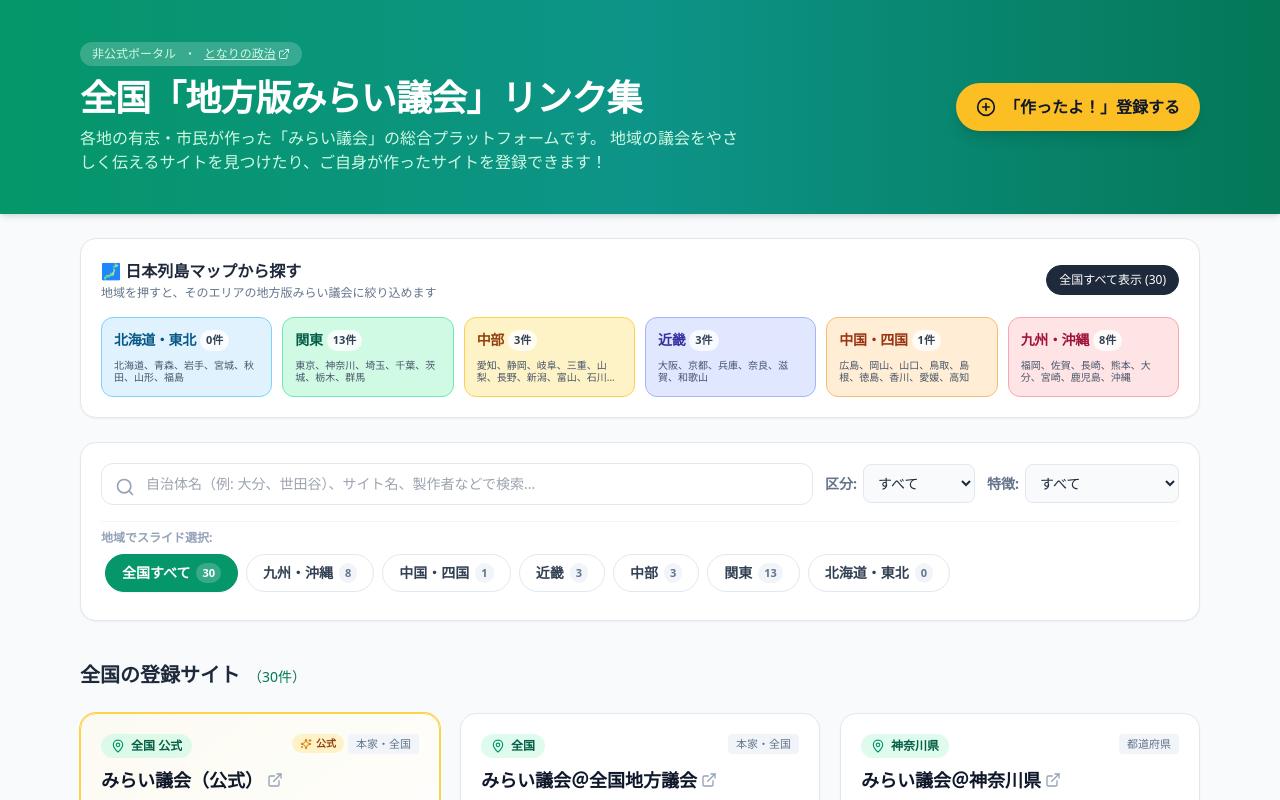
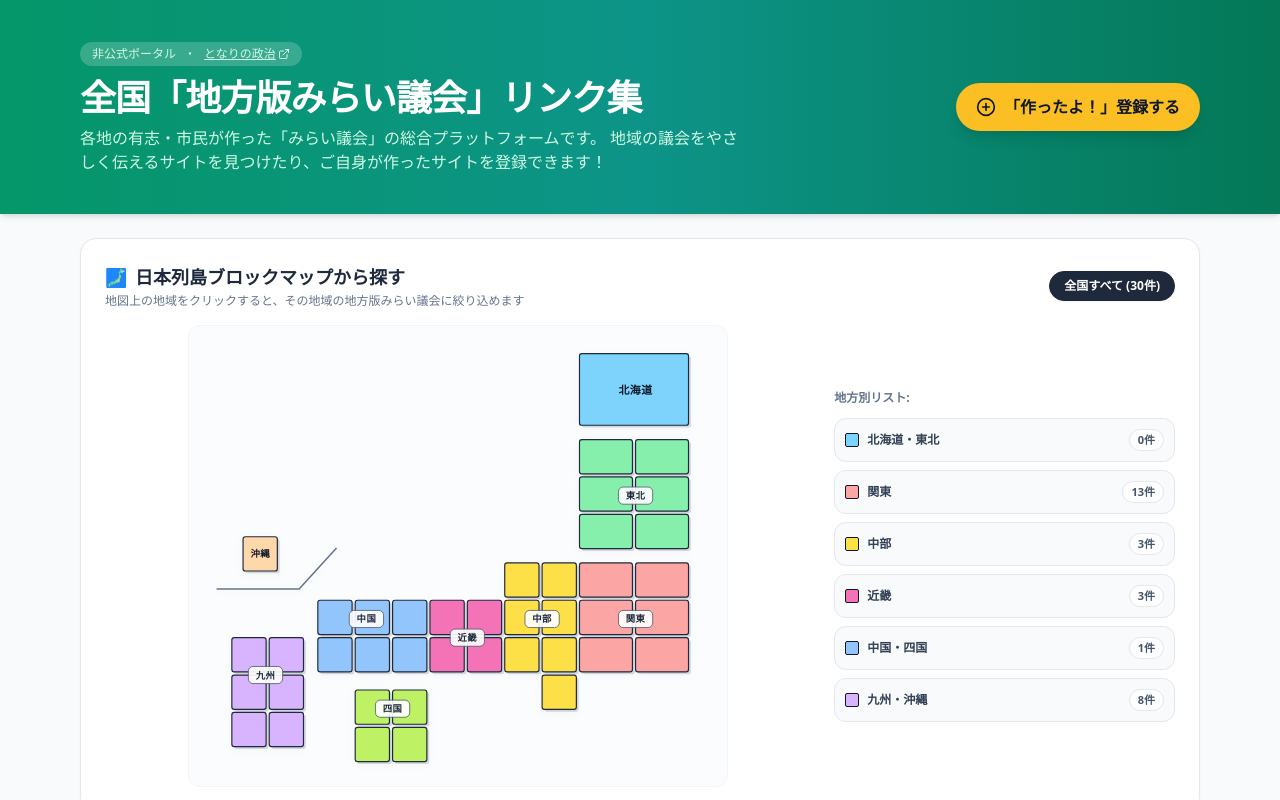
Before and after one commit to shiosasa/mirai-gikai-portal, a Next.js app: page / in a window 1280 px wide. Shown: the top 800 px of the page. Built offline with nearby package versions, Linux system fonts and the light colour scheme.

Commit message:
日本列島ブロックマップの沖縄位置と区切り線を画像に合わせて調整

```diff
--- a/src/components/japan-map.tsx
+++ b/src/components/japan-map.tsx
@@ -1,6 +1,6 @@
 "use client";
 
-import React from "react";
+import React, { useState } from "react";
 import { RegionCategory } from "@/types/portal";
 
 type JapanMapProps = {
@@ -9,77 +9,176 @@ type JapanMapProps = {
   siteCounts: Record<string, number>;
 };
 
-type RegionBlock = {
+type RegionDef = {
   id: RegionCategory;
   name: string;
-  shortName: string;
   color: string;
   hoverColor: string;
   selectedColor: string;
-  gridArea: string; // CSS Grid position
-  description: string;
+  borderColor: string;
+  textColor: string;
+  rects: { x: number; y: number; w: number; h: number }[];
+  center: { x: number; y: number };
 };
 
-const REGION_BLOCKS: RegionBlock[] = [
+// 添付画像に基づいたブロック日本地図の座標定義 (グリッドサイズ: 44px, 隙間: 4px)
+const S = 44; // 1マスのサイズ
+const G = 4;  // 隙間
+const U = S + G; // 1ユニット = 48px
+
+// 基準オフセット
+const OX = 30;
+const OY = 20;
+
+const REGIONS: RegionDef[] = [
   {
-    id: "北海道・東北",
-    name: "北海道・東北",
-    shortName: "北日本",
-    color: "bg-sky-100 text-sky-800 border-sky-300",
-    hoverColor: "hover:bg-sky-200",
-    selectedColor: "bg-sky-600 text-white border-sky-600 shadow-md",
-    gridArea: "hokkaido",
-    description: "北海道、青森、岩手、宮城、秋田、山形、福島",
+    id: "北海道・東北", // 北海道
+    name: "北海道",
+    color: "#7dd3fc",        // 水色
+    hoverColor: "#38bdf8",
+    selectedColor: "#0284c7",
+    borderColor: "#0369a1",
+    textColor: "#082f49",
+    rects: [
+      { x: OX + U * 9.5, y: OY + 0, w: U * 3 - G, h: U * 2 - G }, // 北海道大ブロック
+    ],
+    center: { x: OX + U * 11, y: OY + U * 1 - 2 },
+  },
+  {
+    id: "北海道・東北", // 東北
+    name: "東北",
+    color: "#86efac",        // 薄緑
+    hoverColor: "#4ade80",
+    selectedColor: "#16a34a",
+    borderColor: "#15803d",
+    textColor: "#14532d",
+    rects: [
+      { x: OX + U * 9.5, y: OY + U * 2.3, w: U * 1.5 - G, h: U - G },     // 青森
+      { x: OX + U * 11, y: OY + U * 2.3, w: U * 1.5 - G, h: U - G },     // 岩手
+      { x: OX + U * 9.5, y: OY + U * 3.3, w: U * 1.5 - G, h: U - G },     // 秋田
+      { x: OX + U * 11, y: OY + U * 3.3, w: U * 1.5 - G, h: U - G },       // 宮城
+      { x: OX + U * 9.5, y: OY + U * 4.3, w: U * 1.5 - G, h: U - G },     // 山形
+      { x: OX + U * 11, y: OY + U * 4.3, w: U * 1.5 - G, h: U - G },       // 福島
+    ],
+    center: { x: OX + U * 11, y: OY + U * 3.8 },
   },
   {
     id: "関東",
     name: "関東",
-    shortName: "関東",
-    color: "bg-emerald-100 text-emerald-800 border-emerald-300",
-    hoverColor: "hover:bg-emerald-200",
-    selectedColor: "bg-emerald-600 text-white border-emerald-600 shadow-md",
-    gridArea: "kanto",
-    description: "東京、神奈川、埼玉、千葉、茨城、栃木、群馬",
+    color: "#fca5a5",        // サーモンピンク
+    hoverColor: "#f87171",
+    selectedColor: "#dc2626",
+    borderColor: "#b91c1c",
+    textColor: "#7f1d1d",
+    rects: [
+      { x: OX + U * 9.5, y: OY + U * 5.6, w: U * 1.5 - G, h: U - G }, // 栃木
+      { x: OX + U * 11, y: OY + U * 5.6, w: U * 1.5 - G, h: U - G },   // 茨城
+      { x: OX + U * 9.5, y: OY + U * 6.6, w: U * 1.5 - G, h: U - G }, // 群馬・埼玉
+      { x: OX + U * 11, y: OY + U * 6.6, w: U * 1.5 - G, h: U - G },   // 千葉
+      { x: OX + U * 9.5, y: OY + U * 7.6, w: U * 1.5 - G, h: U - G }, // 東京
+      { x: OX + U * 11, y: OY + U * 7.6, w: U * 1.5 - G, h: U - G },   // 神奈川
+    ],
+    center: { x: OX + U * 11, y: OY + U * 7.1 },
   },
   {
     id: "中部",
     name: "中部",
-    shortName: "中部",
-    color: "bg-amber-100 text-amber-800 border-amber-300",
-    hoverColor: "hover:bg-amber-200",
-    selectedColor: "bg-amber-600 text-white border-amber-600 shadow-md",
-    gridArea: "chubu",
-    description: "愛知、静岡、岐阜、三重、山梨、長野、新潟、富山、石川、福井",
+    color: "#fde047",        // 黄色
+    hoverColor: "#facc15",
+    selectedColor: "#ca8a04",
+    borderColor: "#a16207",
+    textColor: "#713f12",
+    rects: [
+      { x: OX + U * 7.5, y: OY + U * 5.6, w: U - G, h: U - G },       // 新潟
+      { x: OX + U * 8.5, y: OY + U * 5.6, w: U - G, h: U - G },       // 富山
+      { x: OX + U * 7.5, y: OY + U * 6.6, w: U - G, h: U - G },       // 石川・福井
+      { x: OX + U * 8.5, y: OY + U * 6.6, w: U - G, h: U - G },       // 長野・山梨
+      { x: OX + U * 7.5, y: OY + U * 7.6, w: U - G, h: U - G },       // 岐阜
+      { x: OX + U * 8.5, y: OY + U * 7.6, w: U - G, h: U - G },       // 静岡・愛知
+      { x: OX + U * 8.5, y: OY + U * 8.6, w: U - G, h: U - G },       // 三重
+    ],
+    center: { x: OX + U * 8.5, y: OY + U * 7.1 },
   },
   {
     id: "近畿",
     name: "近畿",
-    shortName: "近畿",
-    color: "bg-indigo-100 text-indigo-800 border-indigo-300",
-    hoverColor: "hover:bg-indigo-200",
-    selectedColor: "bg-indigo-600 text-white border-indigo-600 shadow-md",
-    gridArea: "kinki",
-    description: "大阪、京都、兵庫、奈良、滋賀、和歌山",
+    color: "#f472b6",        // ピンク
+    hoverColor: "#ec4899",
+    selectedColor: "#db2777",
+    borderColor: "#be185d",
+    textColor: "#831843",
+    rects: [
+      { x: OX + U * 5.5, y: OY + U * 6.6, w: U - G, h: U - G }, // 京都・滋賀
+      { x: OX + U * 6.5, y: OY + U * 6.6, w: U - G, h: U - G }, // 兵庫・大阪
+      { x: OX + U * 5.5, y: OY + U * 7.6, w: U - G, h: U - G }, // 奈良
+      { x: OX + U * 6.5, y: OY + U * 7.6, w: U - G, h: U - G }, // 和歌山
+    ],
+    center: { x: OX + U * 6.5, y: OY + U * 7.6 },
   },
   {
-    id: "中国・四国",
-    name: "中国・四国",
-    shortName: "中四国",
-    color: "bg-orange-100 text-orange-800 border-orange-300",
-    hoverColor: "hover:bg-orange-200",
-    selectedColor: "bg-orange-600 text-white border-orange-600 shadow-md",
-    gridArea: "chugoku_shikoku",
-    description: "広島、岡山、山口、鳥取、島根、徳島、香川、愛媛、高知",
+    id: "中国・四国", // 中国
+    name: "中国",
+    color: "#93c5fd",        // 青
+    hoverColor: "#60a5fa",
+    selectedColor: "#2563eb",
+    borderColor: "#1d4ed8",
+    textColor: "#1e3a8a",
+    rects: [
+      { x: OX + U * 3.5, y: OY + U * 6.6, w: U - G, h: U - G }, // 鳥取
+      { x: OX + U * 4.5, y: OY + U * 6.6, w: U - G, h: U - G }, // 岡山
+      { x: OX + U * 2.5, y: OY + U * 6.6, w: U - G, h: U - G }, // 島根
+      { x: OX + U * 2.5, y: OY + U * 7.6, w: U - G, h: U - G }, // 山口
+      { x: OX + U * 3.5, y: OY + U * 7.6, w: U - G, h: U - G }, // 広島
+      { x: OX + U * 4.5, y: OY + U * 7.6, w: U - G, h: U - G }, // 瀬戸内
+    ],
+    center: { x: OX + U * 3.8, y: OY + U * 7.1 },
   },
   {
-    id: "九州・沖縄",
-    name: "九州・沖縄",
-    shortName: "九州・沖縄",
-    color: "bg-rose-100 text-rose-800 border-rose-300",
-    hoverColor: "hover:bg-rose-200",
-    selectedColor: "bg-rose-600 text-white border-rose-600 shadow-md",
-    gridArea: "kyushu",
-    description: "福岡、佐賀、長崎、熊本、大分、宮崎、鹿児島、沖縄",
+    id: "中国・四国", // 四国
+    name: "四国",
+    color: "#bef264",        // 黄緑
+    hoverColor: "#a3e635",
+    selectedColor: "#65a30d",
+    borderColor: "#4d7c0f",
+    textColor: "#365314",
+    rects: [
+      { x: OX + U * 3.5, y: OY + U * 9.0, w: U - G, h: U - G }, // 香川
+      { x: OX + U * 4.5, y: OY + U * 9.0, w: U - G, h: U - G }, // 徳島
+      { x: OX + U * 3.5, y: OY + U * 10.0, w: U - G, h: U - G },// 愛媛
+      { x: OX + U * 4.5, y: OY + U * 10.0, w: U - G, h: U - G },// 高知
+    ],
+    center: { x: OX + U * 4.5, y: OY + U * 9.5 },
+  },
+  {
+    id: "九州・沖縄", // 九州
+    name: "九州",
+    color: "#d8b4fe",        // 紫
+    hoverColor: "#c084fc",
+    selectedColor: "#9333ea",
+    borderColor: "#7e22ce",
+    textColor: "#581c87",
+    rects: [
+      { x: OX + U * 0.2, y: OY + U * 7.6, w: U - G, h: U - G }, // 福岡
+      { x: OX + U * 1.2, y: OY + U * 7.6, w: U - G, h: U - G }, // 大分
+      { x: OX + U * 0.2, y: OY + U * 8.6, w: U - G, h: U - G }, // 佐賀・長崎
+      { x: OX + U * 1.2, y: OY + U * 8.6, w: U - G, h: U - G }, // 熊本
+      { x: OX + U * 0.2, y: OY + U * 9.6, w: U - G, h: U - G }, // 鹿児島
+      { x: OX + U * 1.2, y: OY + U * 9.6, w: U - G, h: U - G }, // 宮崎
+    ],
+    center: { x: OX + U * 1.1, y: OY + U * 8.6 },
+  },
+  {
+    id: "九州・沖縄", // 沖縄
+    name: "沖縄",
+    color: "#fed7aa",        // オレンジ
+    hoverColor: "#fdba74",
+    selectedColor: "#ea580c",
+    borderColor: "#c2410c",
+    textColor: "#7c2d12",
+    rects: [
+      { x: OX + U * 0.5, y: OY + U * 4.9, w: U - G, h: U - G }, // 沖縄（枠内）
+    ],
+    center: { x: OX + U * 0.5 + (U - G) / 2, y: OY + U * 4.9 + (U - G) / 2 },
   },
 ];
 
@@ -88,71 +187,185 @@ export function JapanMap({
   onSelectRegion,
   siteCounts,
 }: JapanMapProps) {
+  const [hoveredRegion, setHoveredRegion] = useState<string | null>(null);
+
+  // 凡例リスト
+  const LEGEND_ITEMS = [
+    { label: "北海道・東北", color: "#7dd3fc", sub: "北海道・東北地方" },
+    { label: "関東", color: "#fca5a5", sub: "東京・神奈川・千葉など" },
+    { label: "中部", color: "#fde047", sub: "愛知・静岡・岐阜など" },
+    { label: "近畿", color: "#f472b6", sub: "大阪・兵庫・京都など" },
+    { label: "中国・四国", color: "#93c5fd", sub: "広島・岡山・四国など" },
+    { label: "九州・沖縄", color: "#d8b4fe", sub: "福岡・大分・沖縄など" },
+  ];
+
   return (
-    <div className="bg-white rounded-2xl border border-slate-200 p-5 shadow-sm">
+    <div className="bg-white rounded-2xl border border-slate-200 p-4 sm:p-6 shadow-sm">
       <div className="flex flex-col sm:flex-row justify-between items-start sm:items-center gap-2 mb-4">
         <div>
-          <h3 className="text-base font-bold text-slate-800 flex items-center gap-2">
-            🗾 日本列島マップから探す
+          <h3 className="text-base sm:text-lg font-bold text-slate-800 flex items-center gap-2">
+            <span>🗾</span> 日本列島ブロックマップから探す
           </h3>
           <p className="text-xs text-slate-500 mt-0.5">
-            地域を押すと、そのエリアの地方版みらい議会に絞り込めます
+            地図上の地域をクリックすると、その地域の地方版みらい議会に絞り込めます
           </p>
         </div>
         <button
           onClick={() => onSelectRegion("すべて")}
-          className={`text-xs px-3 py-1.5 rounded-full border transition-colors ${
+          className={`text-xs px-3.5 py-1.5 rounded-full border font-bold transition-all ${
             selectedRegion === "すべて"
-              ? "bg-slate-800 text-white border-slate-800"
+              ? "bg-slate-800 text-white border-slate-800 shadow-sm"
               : "bg-slate-100 text-slate-600 border-slate-200 hover:bg-slate-200"
           }`}
         >
-          全国すべて表示 ({siteCounts["すべて"] ?? 0})
+          全国すべて ({siteCounts["すべて"] ?? 0}件)
         </button>
       </div>
 
-      {/* 日本地図風のブロック配置グリッド */}
-      <div className="grid grid-cols-2 sm:grid-cols-3 md:grid-cols-6 gap-2.5">
-        {REGION_BLOCKS.map((block) => {
-          const isSelected = selectedRegion === block.id;
-          const count = siteCounts[block.id] ?? 0;
+      <div className="grid grid-cols-1 lg:grid-cols-12 gap-6 items-center">
+        {/* SVG ブロック日本地図 */}
+        <div className="lg:col-span-8 w-full max-w-[540px] mx-auto bg-slate-50/50 rounded-xl p-3 border border-slate-100">
+          <svg
+            viewBox="0 0 660 560"
+            className="w-full h-auto select-none"
+            style={{ filter: "drop-shadow(0 2px 4px rgba(0,0,0,0.03))" }}
+          >
+            {/* 沖縄の区切り線（沖縄ブロックの下に水平線、右に斜め上） */}
+            <path
+              d={`M ${OX - 10} ${OY + U * 6.3} L ${OX + U * 2.0} ${OY + U * 6.3} L ${OX + U * 3.0} ${OY + U * 5.2}`}
+              fill="none"
+              stroke="#64748b"
+              strokeWidth="2"
+            />
+
+            {REGIONS.map((region, idx) => {
+              const isSelected = selectedRegion === region.id;
+              const isHovered = hoveredRegion === region.id;
+
+              return (
+                <g
+                  key={`${region.name}-${idx}`}
+                  className="cursor-pointer transition-all duration-150"
+                  onClick={() => onSelectRegion(isSelected ? "すべて" : region.id)}
+                  onMouseEnter={() => setHoveredRegion(region.id)}
+                  onMouseLeave={() => setHoveredRegion(null)}
+                >
+                  {/* 各ブロック（影） */}
+                  {region.rects.map((r, i) => (
+                    <rect
+                      key={`shadow-${i}`}
+                      x={r.x + 3}
+                      y={r.y + 3}
+                      width={r.w}
+                      height={r.h}
+                      rx={3}
+                      fill="#64748b"
+                      opacity={0.25}
+                    />
+                  ))}
+
+                  {/* 各ブロック本体 */}
+                  {region.rects.map((r, i) => (
+                    <rect
+                      key={`rect-${i}`}
+                      x={r.x}
+                      y={r.y}
+                      width={r.w}
+                      height={r.h}
+                      rx={3}
+                      fill={
+                        isSelected
+                          ? region.selectedColor
+                          : isHovered
+                          ? region.hoverColor
+                          : region.color
+                      }
+                      stroke="#1e293b"
+                      strokeWidth={isSelected ? 2.5 : 1.5}
+                      className="transition-colors duration-150"
+                    />
+                  ))}
+
+                  {/* 地域名バッジ（白背景ピル） */}
+                  {region.name !== "北海道" && region.name !== "沖縄" && (
+                    <rect
+                      x={region.center.x - 22}
+                      y={region.center.y - 11}
+                      width={44}
+                      height={22}
+                      rx={6}
+                      fill={isSelected ? "#0f172a" : "rgba(255, 255, 255, 0.9)"}
+                      stroke={isSelected ? "#ffffff" : "#475569"}
+                      strokeWidth={1}
+                      className="pointer-events-none shadow-sm"
+                    />
+                  )}
+
+                  {/* 地域名テキスト */}
+                  <text
+                    x={region.center.x}
+                    y={region.center.y}
+                    textAnchor="middle"
+                    dominantBaseline="central"
+                    fill={
+                      region.name === "北海道" || region.name === "沖縄"
+                        ? isSelected
+                          ? "#ffffff"
+                          : "#0f172a"
+                        : isSelected
+                        ? "#ffffff"
+                        : "#1e293b"
+                    }
+                    className="font-bold pointer-events-none"
+                    style={{
+                      fontSize: region.name === "北海道" ? "14px" : "12px",
+                      letterSpacing: "0.05em",
+                    }}
+                  >
+                    {region.name}
+                  </text>
+                </g>
+              );
+            })}
+          </svg>
+        </div>
+
+        {/* 右側の凡例・ボタンリスト */}
+        <div className="lg:col-span-4 flex flex-col gap-2">
+          <div className="text-xs font-bold text-slate-500 mb-1">地方別リスト:</div>
+          {LEGEND_ITEMS.map((item) => {
+            const isSelected = selectedRegion === item.label;
+            const count = siteCounts[item.label] ?? 0;
 
             return (
               <button
-              key={block.id}
-              type="button"
-              onClick={() => onSelectRegion(isSelected ? "すべて" : block.id)}
-              className={`flex flex-col justify-between p-3 rounded-xl border text-left transition-all ${
+                key={item.label}
+                onClick={() => onSelectRegion(isSelected ? "すべて" : item.label)}
+                className={`flex items-center justify-between p-2.5 rounded-xl border text-xs font-bold transition-all ${
                   isSelected
-                  ? block.selectedColor
-                  : `${block.color} ${block.hoverColor}`
+                    ? "bg-slate-900 text-white border-slate-900 shadow-sm scale-102"
+                    : "bg-slate-50 hover:bg-slate-100 text-slate-700 border-slate-200"
                 }`}
               >
-              <div className="flex justify-between items-start gap-1">
-                <span className="font-bold text-sm tracking-tight">
-                  {block.name}
-                </span>
+                <div className="flex items-center gap-2">
                   <span
-                  className={`text-[11px] font-bold px-1.5 py-0.5 rounded-full shrink-0 ${
-                    isSelected
-                      ? "bg-white/30 text-white"
-                      : "bg-white/80 text-slate-700"
+                    className="w-3.5 h-3.5 rounded-sm border border-slate-900 shrink-0"
+                    style={{ backgroundColor: item.color }}
+                  />
+                  <span>{item.label}</span>
+                </div>
+                <span
+                  className={`text-[11px] px-2 py-0.5 rounded-full ${
+                    isSelected ? "bg-white/20 text-white" : "bg-white text-slate-600 border border-slate-200"
                   }`}
                 >
                   {count}件
                 </span>
-              </div>
-              <p
-                className={`text-[10px] mt-2 line-clamp-2 leading-tight ${
-                  isSelected ? "text-white/80" : "text-slate-600"
-                }`}
-              >
-                {block.description}
-              </p>
               </button>
             );
           })}
         </div>
       </div>
+    </div>
   );
 }
```
Lines whose indentation alone changed are shown as unchanged.
